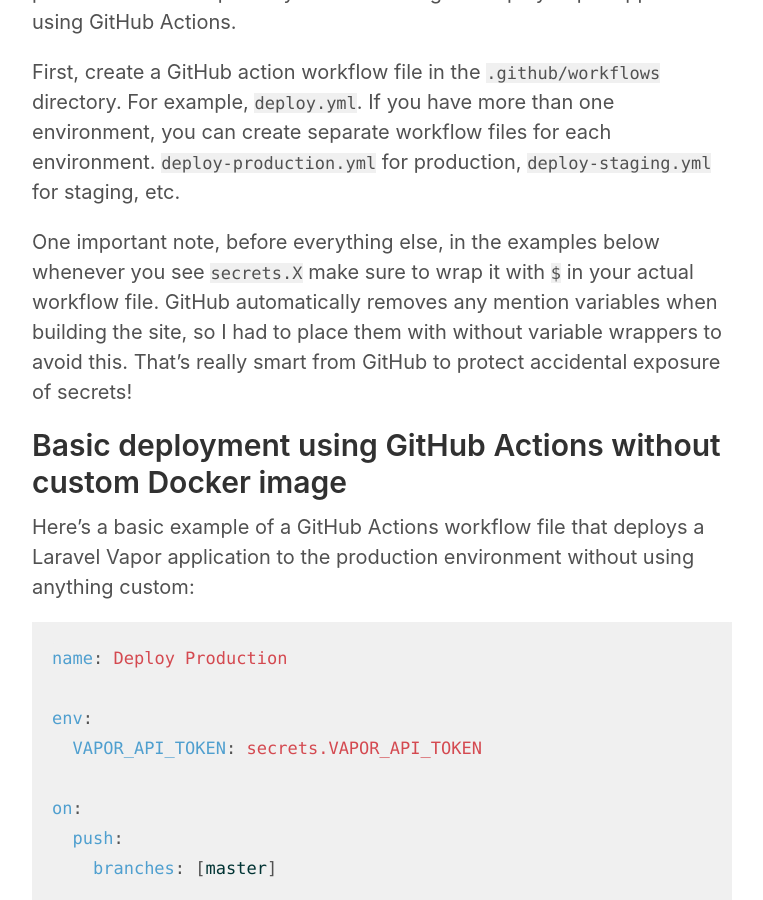
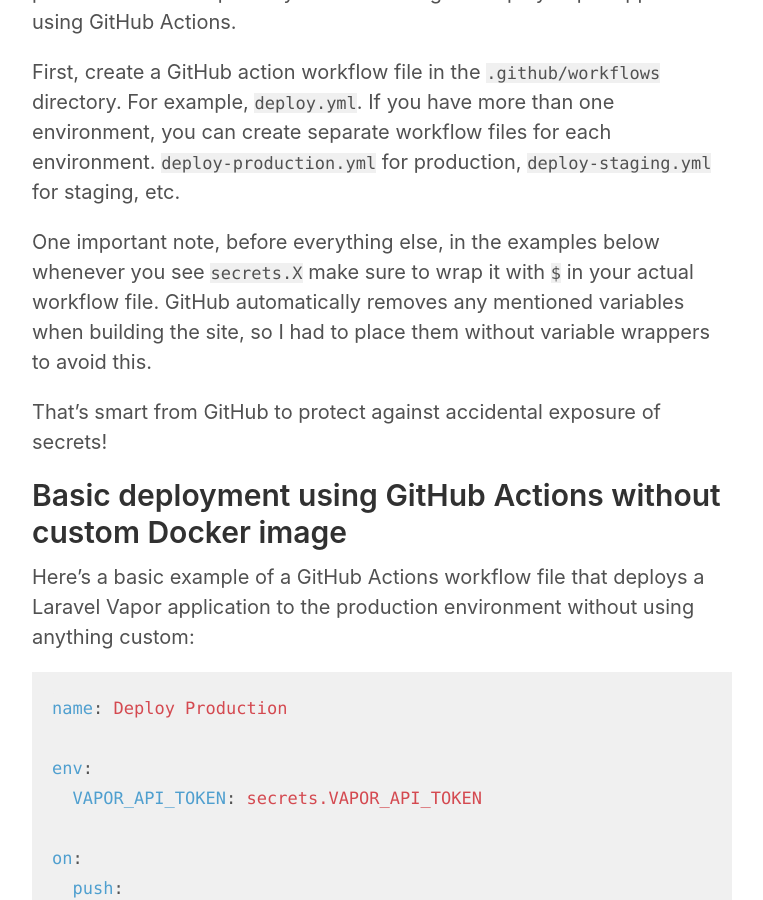
Before and after one commit to orkhanahmadov/orkhanahmadov.github.io, a Jekyll site: the page built from _posts/2024-02-14-using-github-actions-to-run-vapor-deployments.md, in a window 1280 px wide and 900 px high, scrolled down 401 px. Shown: the whole window, without its empty margins (258-1021 px from the left). Built offline with Jekyll 4.4.1, drawn with Linux system fonts in a browser that asks for light colours.

Commit message:
Fix typos

```diff
--- a/_posts/2024-02-14-using-github-actions-to-run-vapor-deployments.md
+++ b/_posts/2024-02-14-using-github-actions-to-run-vapor-deployments.md
@@ -15,8 +15,9 @@
 `deploy-production.yml` for production, `deploy-staging.yml` for staging, etc.
 
 One important note, before everything else, in the examples below whenever you see `secrets.X` make sure to wrap it with `${{` and `}}` in your actual workflow file.
-GitHub automatically removes any mention variables when building the site, so I had to place them with without variable wrappers to avoid this.
-That's really smart from GitHub to protect accidental exposure of secrets!
+GitHub automatically removes any mentioned variables when building the site, so I had to place them without variable wrappers to avoid this.
+
+That's smart from GitHub to protect against accidental exposure of secrets!
 
 ## Basic deployment using GitHub Actions without custom Docker image
 
```
